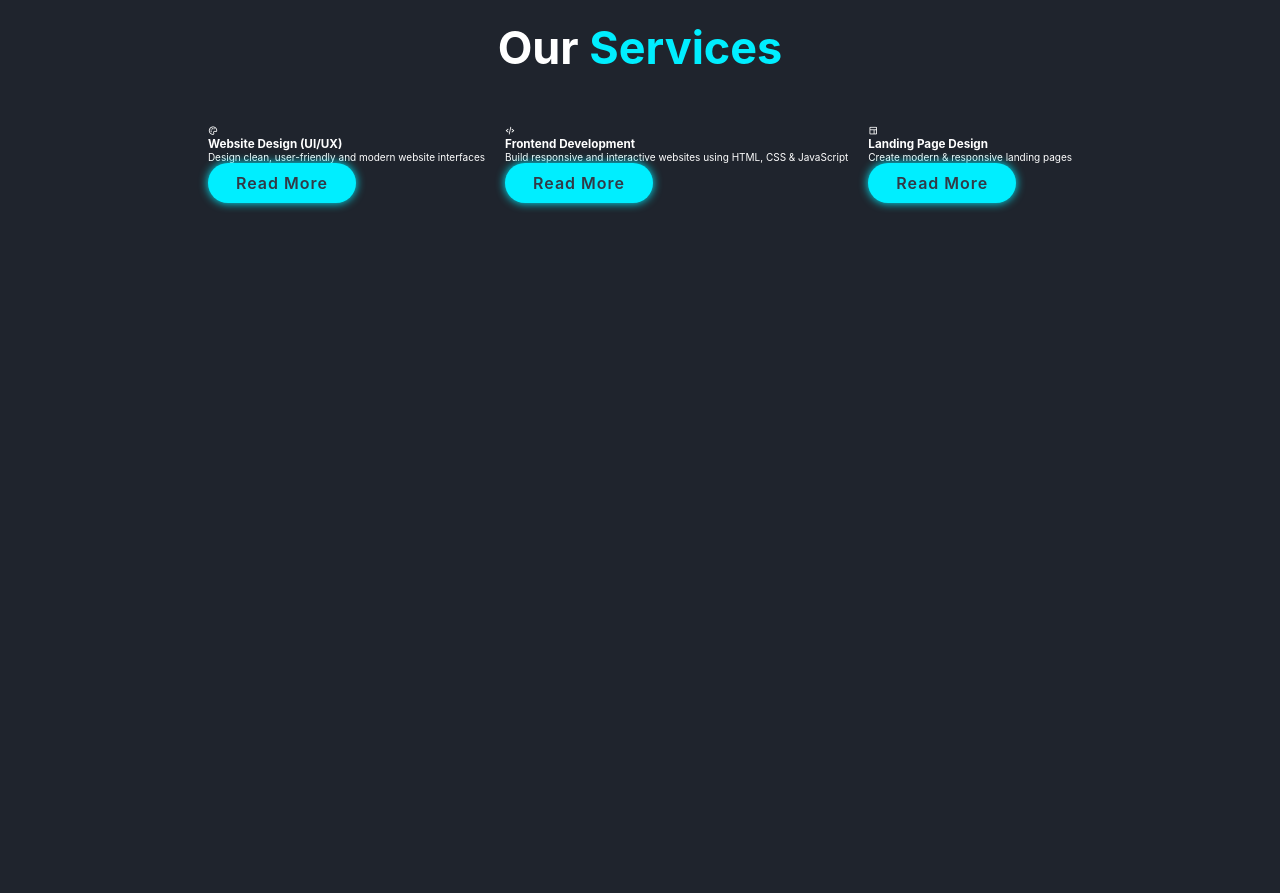
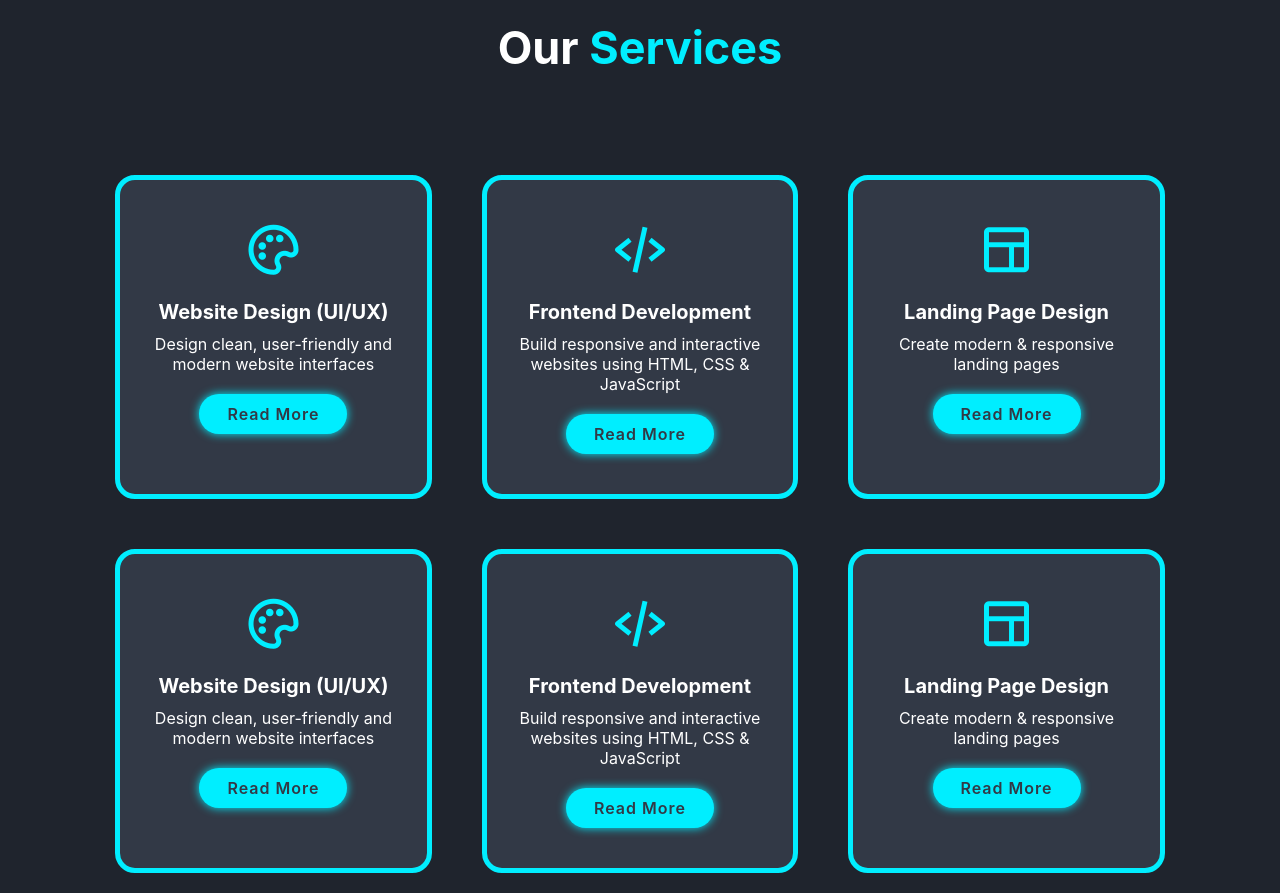
Before and after one commit to jparmar5268-ship-it/portfolio, a plain HTML site: page index.html in a window 1280 px wide. Shown: the part 1680-2573 px from the top of the page. Before the commit the page ends 2400 px from the top, so only its background shows below. Drawn offline with nearby package versions, Linux system fonts and the light colour scheme.

Commit message:
services page cimplete

```diff
--- a/index.html
+++ b/index.html
@@ -82,9 +82,11 @@
     <section class="services" id="services">
         <h2 class="heading">Our <span>Services</span></h2>
 
-        <div class="services-container">
+        <div class="grid-container">
 
-            <div class="services-box">
+        <!-- <div class="grid services-container1"> -->
+
+            <div class="services-grid">
                 <i class='bx bx-palette'></i>
                 <h3>Website Design (UI/UX)</h3>
                 <p>Design clean, user-friendly and modern website interfaces</p>
@@ -92,7 +94,7 @@
             </div>
 
 
-            <div class="services-box">
+            <div class="services-grid">
 
                 <i class='bx bx-code-alt'></i>
                 <h3>Frontend Development</h3>
@@ -100,12 +102,41 @@
                 <a href="#" class="btn">Read More</a>
             </div>
 
-            <div class="services-box">
+            <div class="services-grid">
                 <i class='bx bx-layout'></i>
                 <h3>Landing Page Design</h3>
                 <p>Create modern & responsive landing pages</p>
                 <a href="#" class="btn">Read More</a>
             </div>
+
+        <!-- </div> -->
+
+        <!-- <div class="grid services-container2"> -->
+
+            <div class="services-grid">
+                <i class='bx bx-palette'></i>
+                <h3>Website Design (UI/UX)</h3>
+                <p>Design clean, user-friendly and modern website interfaces</p>
+                <a href="#" class="btn">Read More</a>
+            </div>
+
+
+            <div class="services-grid">
+
+                <i class='bx bx-code-alt'></i>
+                <h3>Frontend Development</h3>
+                <p>Build responsive and interactive websites using HTML, CSS & JavaScript</p>
+                <a href="#" class="btn">Read More</a>
+            </div>
+
+            <div class="services-grid">
+                <i class='bx bx-layout'></i>
+                <h3>Landing Page Design</h3>
+                <p>Create modern & responsive landing pages</p>
+                <a href="#" class="btn">Read More</a>
+            </div>
+
+        <!-- </div> -->
 
         </div>
 
--- a/style.css
+++ b/style.css
@@ -253,3 +253,64 @@ span{
     flex-wrap: wrap;
     gap: 2rem;
 }
+/* services section */
+
+.services{
+    background-color: var(--bg-color);  /*section color*/
+}
+
+/* grid container */
+
+.grid-container{
+    padding-top: 5rem;
+    display: grid;
+    grid-template-columns: repeat(3,1fr);
+    /* grid-template-columns: repeat(3,1fr);
+    grid-template-rows: repeat(3,auto);  */
+    /* gap: 4rem; */
+    row-gap: 5rem;
+    column-gap: 5rem;
+}
+
+.services-grid:hover{
+    transform: translateY(-10px);
+    transition: transform 0.3 ease;
+}
+
+/* card */
+
+.services-grid{
+    background-color: var(--second-bg-color);   /*colour of card*/
+    padding: 4rem 3rem;
+    /* margin-left: 6rem; */
+    border-radius: 2rem;
+    text-align: center;
+    /* width: 20vw; */
+    /* height: 15vw; */
+    /* margin-left: 6rem; */
+    min-height: 320px;  /*same height of all boxes*/
+    border: 5px solid var(--main-color);
+    transform: transform.4s ease;
+}
+
+/* icon */
+
+.services-grid i{
+    font-size: 6rem;
+    color: var(--main-color);
+    margin-bottom: 2rem;
+}
+
+/* title */
+
+.services-grid h3{
+    font-size: 2rem;
+    margin-bottom: 1rem;
+}
+
+/* text */
+
+.services-grid p{
+    font-size: 1.6rem;
+    margin-bottom: 2rem;
+}
```
